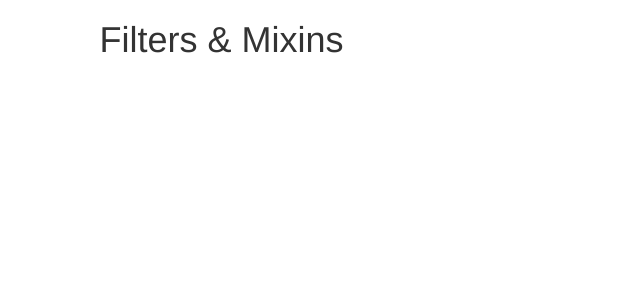
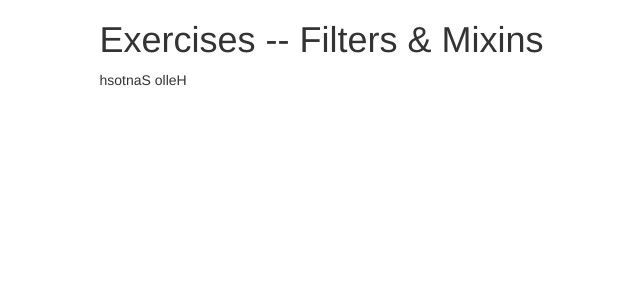
Before and after one commit to smarigowda/vuejs-cli-udemy, a Vue app: page / in a window 1280 px wide. Shown: the top 300 px of the page, without its empty margins (263-903 px from the left). Built offline with nearby package versions, Linux system fonts and the light colour scheme; a web font is replaced by a local one.

Commit message:
solution to ex1

```diff
--- a/src/App.vue
+++ b/src/App.vue
@@ -2,9 +2,10 @@
     <div class="container">
         <div class="row">
             <div class="col-xs-12 col-sm-8 col-sm-offset-2 col-md-6 col-md-offset-3">
-                <h1>Filters & Mixins</h1>
+                <h1>Exercises -- Filters & Mixins</h1>
                 <!-- Exercise 1) -->
                 <!-- Build a local Filter which reverses the Text it is applied on -->
+                <p>{{ text | reverseText }}</p>
 
                 <!-- Exercise 2 -->
                 <!-- Build a global Filter which counts the length of a word and it appends it -->
@@ -22,6 +23,16 @@
 
 <script>
     export default {
+      data() {
+        return {
+          text: 'Hello Santosh'
+        }
+      },
+      filters: {
+        reverseText(text) {
+          return text.split('').reverse().join('')
+        }
+      }
     }
 </script>
 
```
